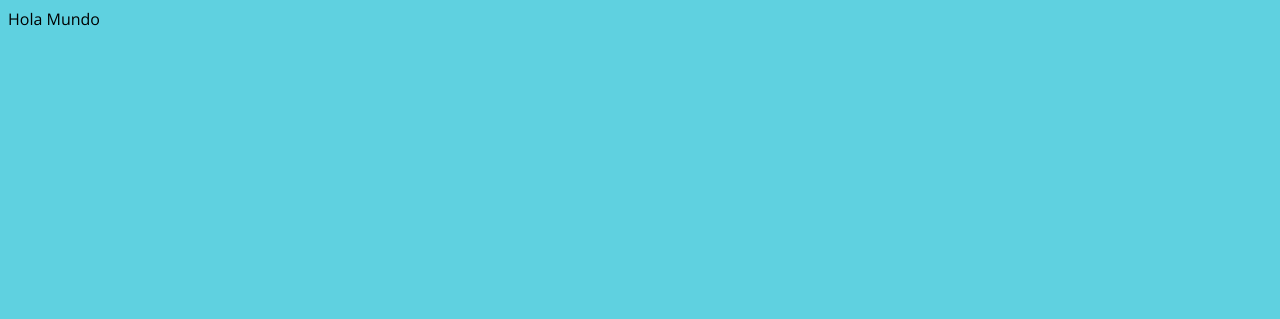
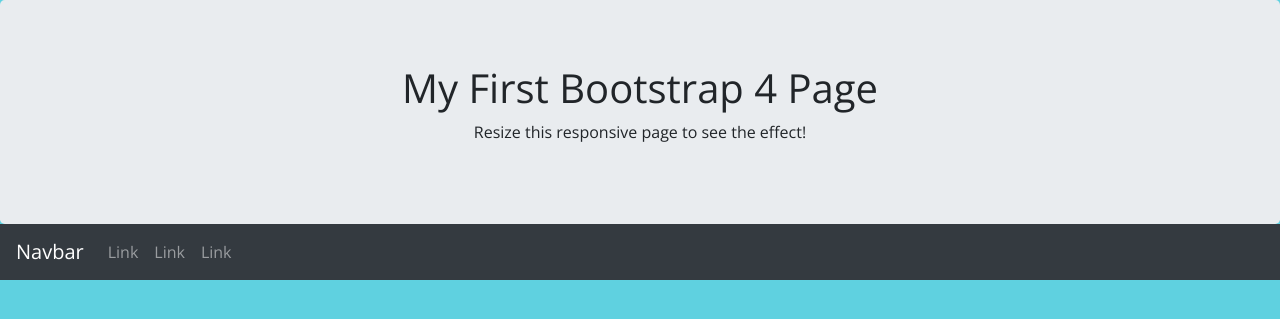
Before and after one commit to brunoleonpuca/PYTHON, a Flask app: page / in a window 1280 px wide. Before the commit the part shown is almost empty. Shown: the top 319 px of the page. Run offline with Flask 2, Linux system fonts and the light colour scheme; some libraries are stand-ins or nearby versions.

Commit message:
start playing with bootstrap

```diff
--- a/learning-bootstrap/static/index.css
+++ b/learning-bootstrap/static/index.css
@@ -4,55 +4,16 @@
     box-sizing: border-box;
 }
 
-/* ---------------- CUSTOM PROPERTIES ---------------- */
-
 :root{
-    --ff-primary: 'Open Sans', sans-serif;
-    --ff-secondary: 'Epilogue', sans-serif;
-
-    --fw-reg: 300;
-    --fw-bold: 900;
-
     --clr-light: #eee;
     --clr-dark: #303030;
     --clr-accent: #17bdd3af;
 
-    --fs-h1: 3rem;
-    --fs-h2: 2.25rem;
-    --fs-h3: 2rem;
-    --fs-h4: 1.25rem;
-    --fs-body: 1rem;
-
-    --ts: 2px 0 0 #fff, -2px 0 0 #fff, 0 2px 0 #fff, 0 -2px 0 #fff, 1px 1px #fff, -1px -1px 0 #fff, 1px -1px 0 #fff, -1px 1px 0 #fff;
-
-    --bs: 0.25em 0.25em 1em rgba(0, 0, 0, 0.600);
+    --ff-primary: 'Open Sans', sans-serif;
+    --ff-secondary: 'Epilogue', sans-serif;
 }
-
-@media (min-width:1100px) {
-    :root {
-        --fs-h1: 5.5rem;
-        --fs-h2: 3.75rem;
-        --fs-h3: 2.5rem;
-        --fs-h4: 1.7rem;
-        --fs-body: 1.3rem;
-    }
-}
-
-/* h1,
-h2,
-h3,
-h4 {
-    line-height: 1.5;
-    margin: 0;
-}
-
-h1 { font-size: var(--fs-h1) }
-h2 { font-size: var(--fs-h2) }
-h3 { font-size: var(--fs-h3) }
-h4 { font-size: var(--fs-h4) } */
 
 body {
     background-color: var(--clr-accent);
-
     font-family: var(--ff-primary);
 }
--- /dev/null
+++ b/learning-bootstrap/templates/base.html
@@ -0,0 +1,28 @@
+<!--Setup PADRE HTML-->
+<!DOCTYPE html>
+<html lang="en">
+
+<title>
+    {% block title %}{% endblock %}
+</title>
+
+<head>
+    <meta charset="UTF-8">
+    <meta name="viewport" content="width=device-width, initial-scale=1.0">
+    <link href="https://fonts.googleapis.com/css2?family=Epilogue&family=Open+Sans&display=swap" rel="stylesheet">
+    <link rel="shortcut icon" href="{{ url_for("static", filename="img/icon.ico") }}">
+
+    <link rel="stylesheet" href="https://stackpath.bootstrapcdn.com/bootstrap/4.5.2/css/bootstrap.min.css" integrity="sha384-JcKb8q3iqJ61gNV9KGb8thSsNjpSL0n8PARn9HuZOnIxN0hoP+VmmDGMN5t9UJ0Z" crossorigin="anonymous">
+
+    <link rel="stylesheet" href="{{ url_for("static", filename="index.css") }}">
+    {% block head %}{% endblock %}
+</head>
+
+<body>
+    {% block content %}{% endblock %}
+    <script src="{{ url_for("static", filename="js/index.js") }}"></script>
+
+    <script src="https://code.jquery.com/jquery-3.5.1.slim.min.js" integrity="sha384-DfXdz2htPH0lsSSs5nCTpuj/zy4C+OGpamoFVy38MVBnE+IbbVYUew+OrCXaRkfj" crossorigin="anonymous"></script>
+    <script src="https://cdn.jsdelivr.net/npm/popper.js@1.16.1/dist/umd/popper.min.js" integrity="sha384-9/reFTGAW83EW2RDu2S0VKaIzap3H66lZH81PoYlFhbGU+6BZp6G7niu735Sk7lN" crossorigin="anonymous"></script>
+    <script src="https://stackpath.bootstrapcdn.com/bootstrap/4.5.2/js/bootstrap.min.js" integrity="sha384-B4gt1jrGC7Jh4AgTPSdUtOBvfO8shuf57BaghqFfPlYxofvL8/KUEfYiJOMMV+rV" crossorigin="anonymous"></script>
+</body>
--- a/learning-bootstrap/templates/index.html
+++ b/learning-bootstrap/templates/index.html
@@ -1,36 +1,35 @@
-<!--Setup HTML-->
-<!DOCTYPE html>
-<html lang="en">
-    <head>
-        <meta charset="UTF-8">
-        <meta name="viewport" content="width=device-width, initial-scale=1.0">
+<!--Setup HIJO HTML-->
+{% extends 'base.html' %}
 
-        <link href="https://fonts.googleapis.com/css2?family=Epilogue&family=Open+Sans&display=swap" rel="stylesheet">
-        <link rel="stylesheet" href="{{ url_for("static", filename="index.css") }}">
-        <link rel="shortcut icon" href="{{ url_for("static", filename="img/icon.ico") }}">
+{% block title %}
+    HTML - Template
+{% endblock %}
 
-        <title>HTML - Template</title>
+{% block head %}
+{% endblock %}
 
-	</head>
-    <body>
-
-        <header>
-            Hola Mundo
-        </header>
-
-        <section class="section home" id="home">
-		</section>
-
-		<section class="sidebar 1" id="blog content">
-		</section>
-
-		<section class="sidebar 2" id="date selector">
-		</section>
-
-		<footer>
-        </footer>
-
-        <script src="{{ url_for("static", filename="/js/index.js") }}"></script>
-
-	</body>
-</html>
+{% block content %}
+<div class="jumbotron text-center" style="margin-bottom:0">
+    <h1>My First Bootstrap 4 Page</h1>
+    <p>Resize this responsive page to see the effect!</p>
+</div>
+<nav class="navbar navbar-expand-sm bg-dark navbar-dark">
+    <a class="navbar-brand" href="#">Navbar</a>
+    <button class="navbar-toggler" type="button" data-toggle="collapse" data-target="#collapsibleNavbar">
+        <span class="navbar-toggler-icon"></span>
+    </button>
+    <div class="collapse navbar-collapse" id="collapsibleNavbar">
+    <ul class="navbar-nav">
+        <li class="nav-item">
+            <a class="nav-link" href="#">Link</a>
+        </li>
+        <li class="nav-item">
+            <a class="nav-link" href="#">Link</a>
+        </li>
+        <li class="nav-item">
+            <a class="nav-link" href="#">Link</a>
+        </li>
+    </ul>
+    </div>
+</nav>
+{% endblock %}
```
